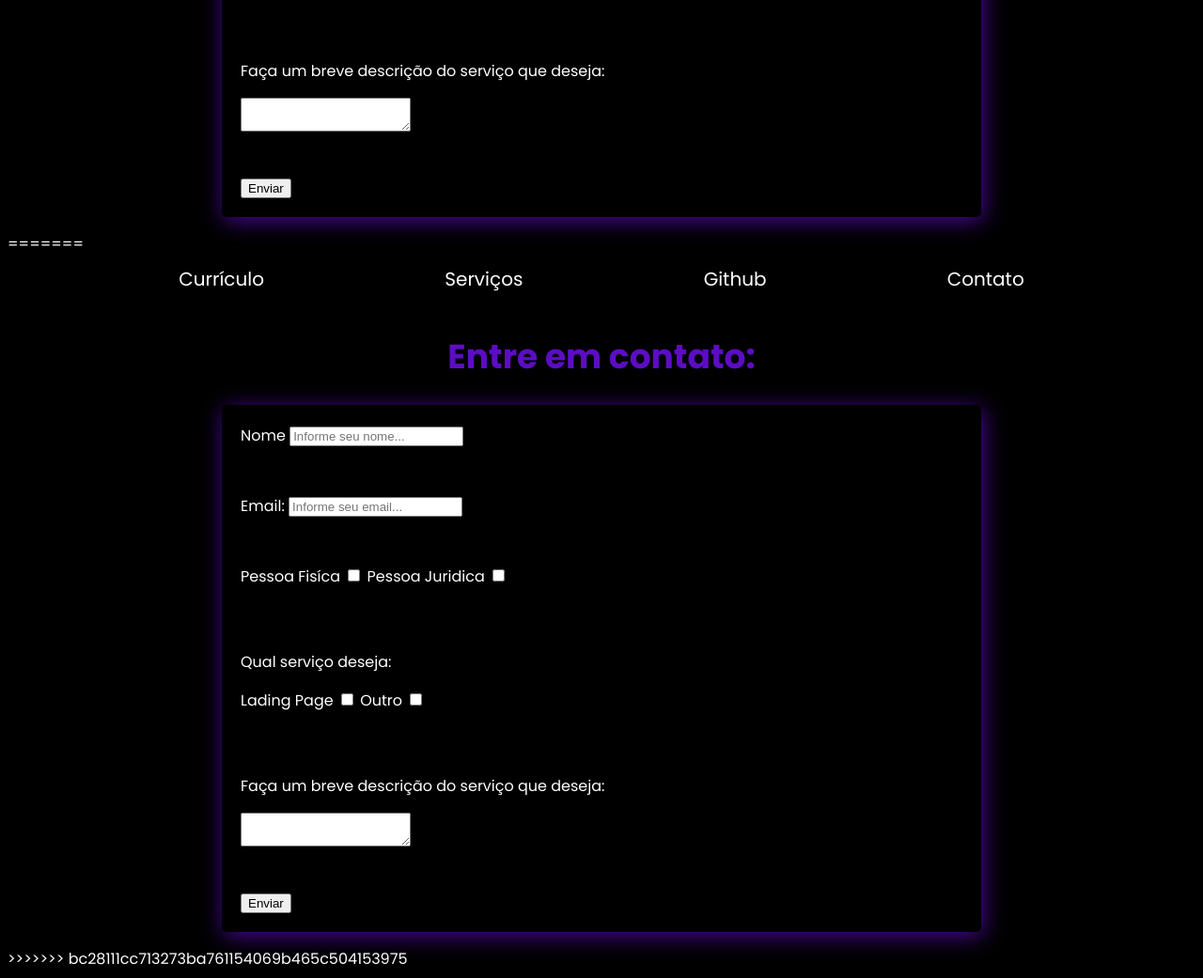
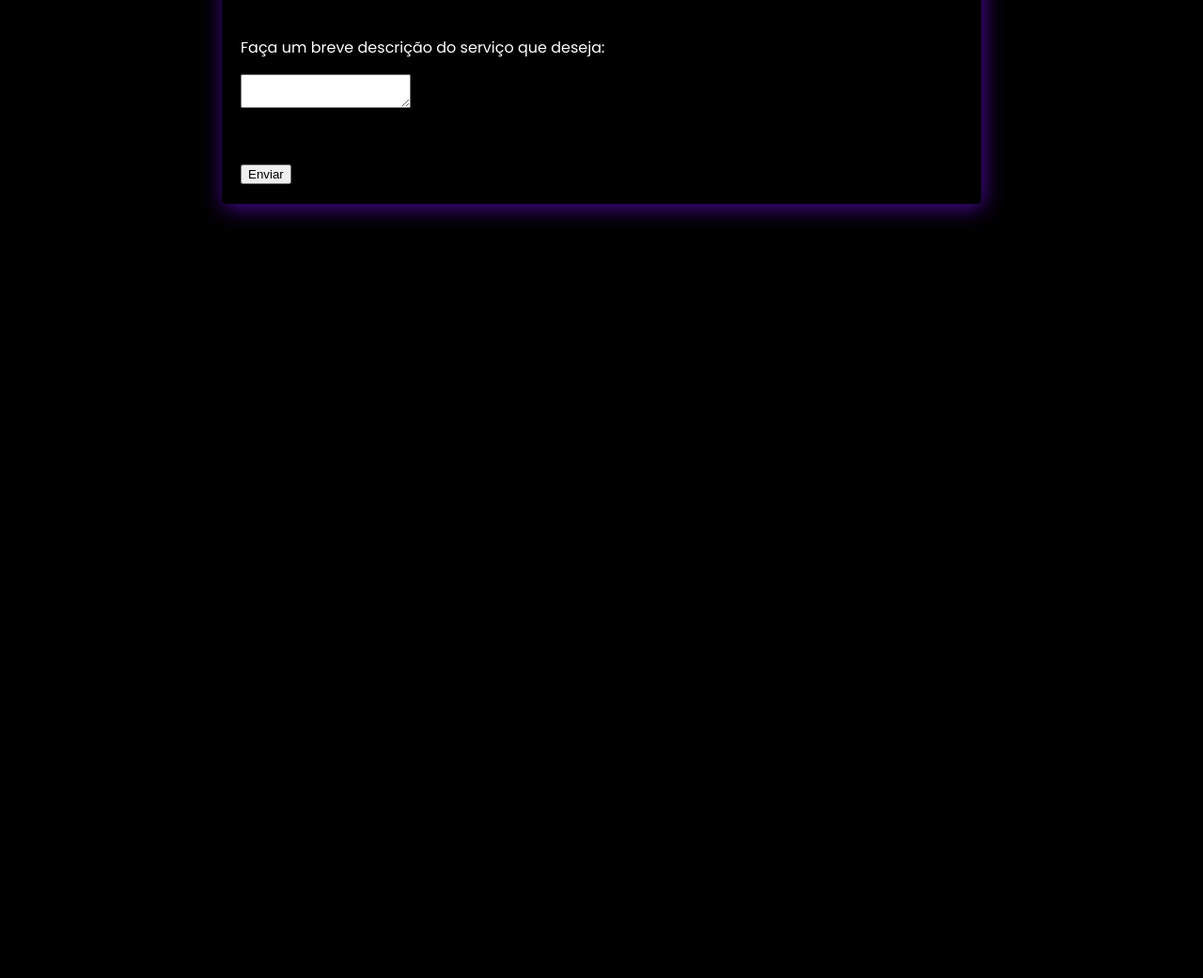
Before and after one commit to kaiocoutinho/Lading-page-CSPW, a plain HTML site: page contact.html in a window 1280 px wide. Shown: the part 522-1563 px from the top of the page at 94% size. After the commit the page ends 800 px from the top, so only its background shows below. Drawn offline with Linux system fonts and the light colour scheme.

Commit message:
Acertando a pagina de contato.

```diff
--- a/contact.html
+++ b/contact.html
@@ -1,4 +1,3 @@
-<<<<<<< HEAD
 <!DOCTYPE html>
 <html lang="en">
 
@@ -61,68 +60,4 @@
     </section>
 </main>
 
-=======
-<!DOCTYPE html>
-<html lang="en">
-
-<head>
-    <meta charset="UTF-8">
-    <meta name="viewport" content="width=device-width, initial-scale=1.0">
-    <title>Contato</title>
-    <link rel="stylesheet" href="Style/style.css">
-    <script src="js/modalContact.js" defer></script>
-</head>
-
-<body>
-    <header>
-        <nav>
-            <a href="/index.html"><span>Currículo</span></a>
-            <a href="./service.html"><span>Serviços</span></a>
-            <a href="./github.html"><span>Github</span></a>
-            <a href="./contact.html"><span>Contato</span></a>
-        </nav>
-    </header>
-</body>
-<aside id="message" class="hide">
-    <div class="message">
-        <h1>Formulário enviado com sucesso!</h1>
-    </div>
-</aside>
-<main>
-    <h1 class="center">Entre em contato:</h1>
-    <section class="card">
-        <form action="#">
-            <div>
-                <label for="name">Nome</label>
-                <input type="text" id="name" placeholder="Informe seu nome...">
-            </div>
-            <div>
-                <label for="email">Email: </label>
-                <input type="email" name="email" id="email" placeholder="Informe seu email...">
-            </div>
-            <div>
-                <label for="Personfisic">Pessoa Fisíca</label>
-                <input type="checkbox" name="Personfisic" id="Personfisic">
-                <label for="PersonJuridic">Pessoa Juridica</label>
-                <input type="checkbox" id="PersonJuridic">
-            </div>
-            <div>
-                <p>Qual serviço deseja:</p>
-                <label for="ladingPage">Lading Page</label>
-                <input type="checkbox" name="ladingPage" id="ladingPage">
-                <label for="other">Outro</label>
-                <input type="checkbox" name="other" id="other">
-            </div>
-            <div>
-                <p>Faça um breve descrição do serviço que deseja: </p>
-                <textarea name="textarea" id="textarea"></textarea>
-            </div>
-            <div>
-                <button type="submit" id="saveBtn">Enviar</button>
-            </div>
-        </form>
-    </section>
-</main>
-
->>>>>>> bc28111cc713273ba761154069b465c504153975
 </html>
```
